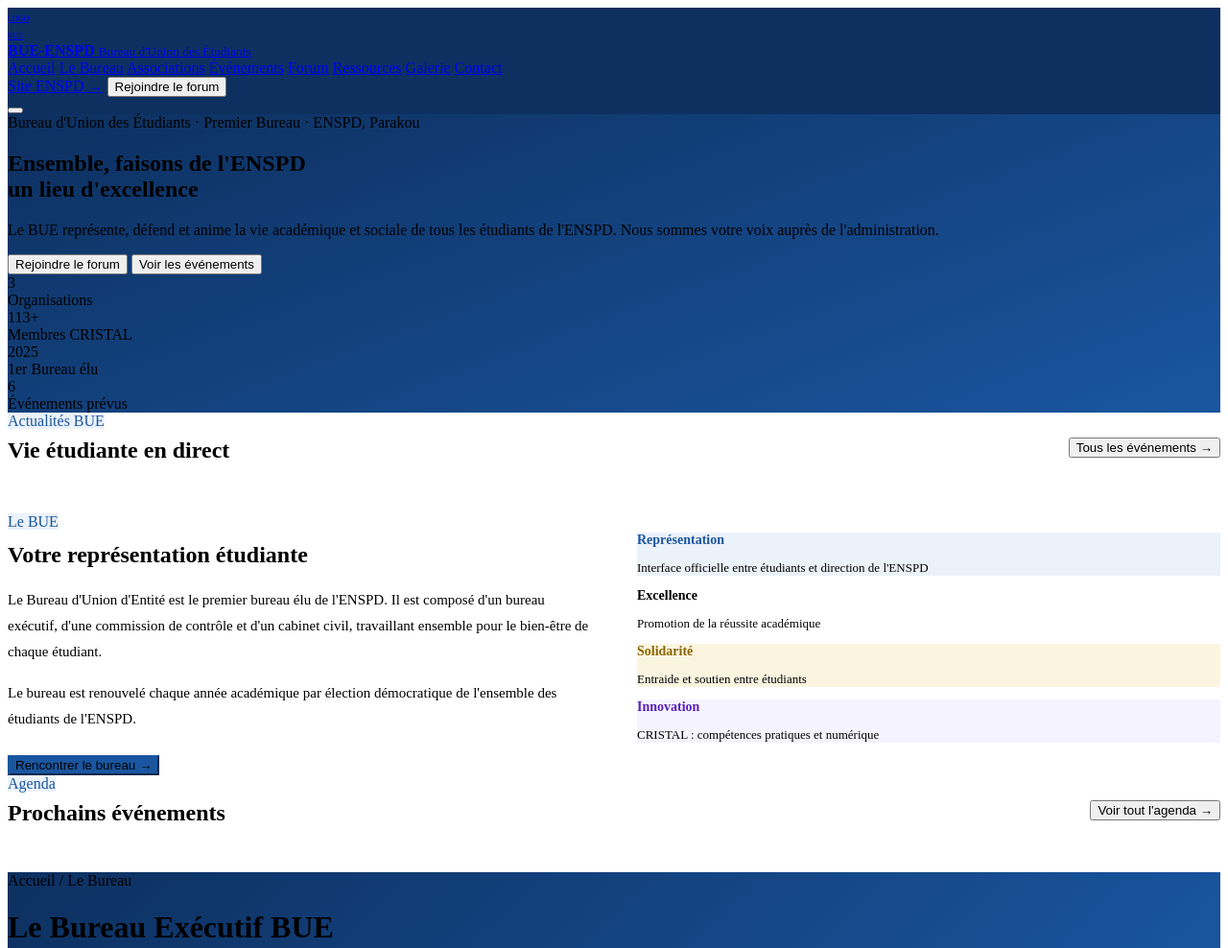
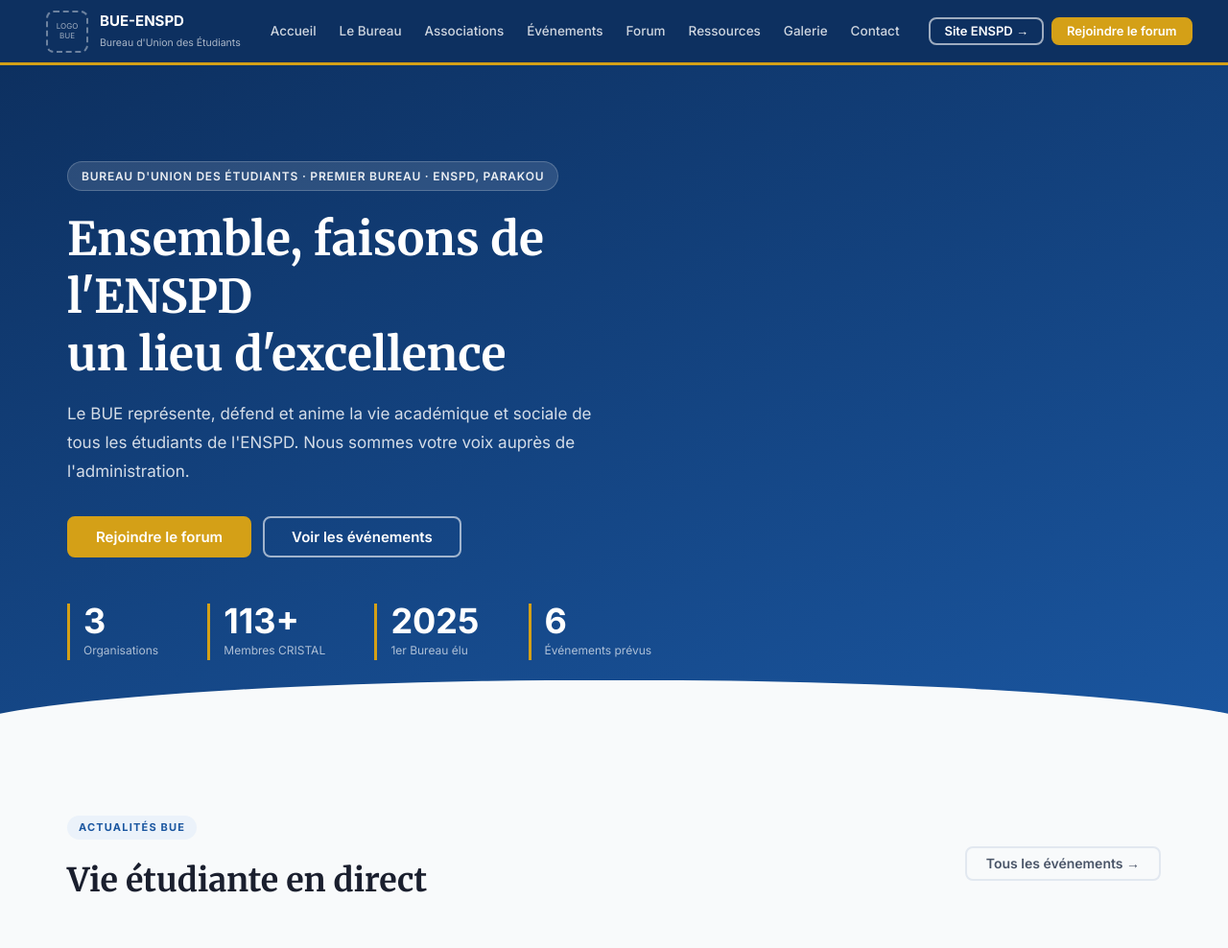
Before and after one commit to Djorod1/bue-site, a plain HTML site: page index.html in a window 1280 px wide. Shown: the top 988 px of the page at 96% size. Drawn offline with Linux system fonts and the light colour scheme.

Commit message:
Update stylesheet link to use local style.css

```diff
--- a/index.html
+++ b/index.html
@@ -5,7 +5,7 @@
   <meta name="viewport" content="width=device-width,initial-scale=1.0">
   <title>BUE-ENSPD — Bureau d'Union des Étudiants | Université de Parakou</title>
   <meta name="description" content="Site officiel du Bureau d'Union des Étudiants de l'ENSPD — représentation, événements, forum et ressources étudiantes.">
-  <link rel="stylesheet" href="../shared.css">
+  <link rel="stylesheet" href="./style.css">
   <style>
     .nav { background: #0d3060; border-bottom-color: #D4A017; }
     .hero { background: linear-gradient(160deg, #0d3060 0%, #1A56A0 100%); }
```
